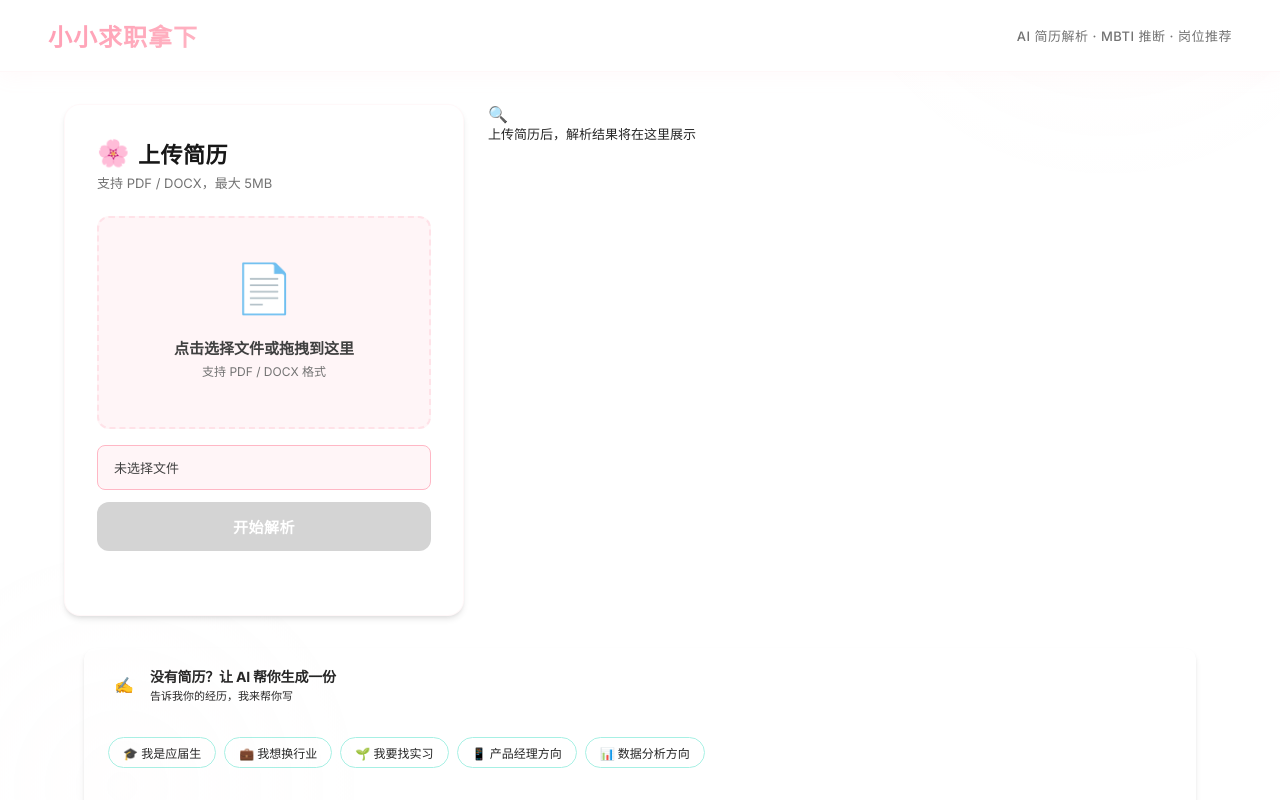
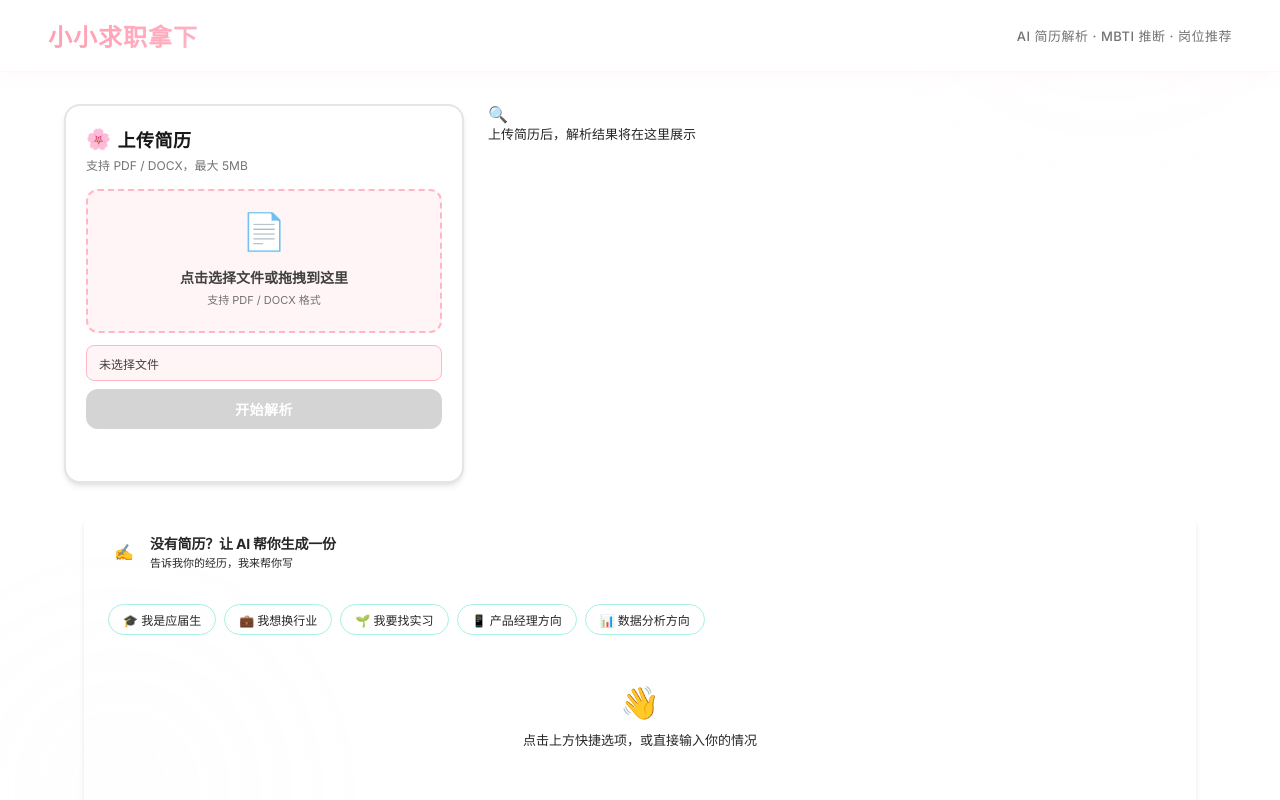
Before and after one commit to catarina-xxxcc/cv_programme, a plain HTML site: page frontend/index.html in a window 1280 px wide. Shown: the top 800 px of the page. Drawn offline with Linux system fonts and the light colour scheme.

Commit message:
优化UI设计：纯白背景+樱花粉点缀，优化字体排版和卡片边框

```diff
--- a/frontend/index.html
+++ b/frontend/index.html
@@ -183,53 +183,54 @@
       border-radius: var(--radius-lg);
       padding: var(--space-xl);
       box-shadow: var(--shadow);
-      border: 1px solid rgba(255, 183, 197, 0.1);
+      border: 2px solid var(--gray-200);
       transition: all 0.3s cubic-bezier(0.4, 0, 0.2, 1);
     }
 
     .card:hover {
       box-shadow: var(--shadow-sakura);
       transform: translateY(-2px);
+      border-color: var(--sakura-primary);
     }
 
-    /* 上传面板 */
+    /* 上传面板 - 缩小尺寸 */
     .upload-panel {
       background: var(--white);
       border-radius: var(--radius-lg);
-      padding: var(--space-xl);
+      padding: 20px;
       box-shadow: var(--shadow);
-      border: 1px solid rgba(255, 183, 197, 0.1);
+      border: 2px solid var(--gray-200);
     }
 
     .upload-panel h2 {
       font-family: 'Noto Serif SC', serif;
-      font-size: 22px;
+      font-size: 18px;
       font-weight: 700;
       color: var(--gray-900);
       margin-bottom: 4px;
       display: flex;
       align-items: center;
-      gap: 8px;
+      gap: 6px;
       letter-spacing: 0.5px;
     }
 
     .upload-panel h2::before {
       content: '🌸';
-      font-size: 26px;
+      font-size: 20px;
     }
 
     .upload-panel .sub {
-      font-size: 13px;
+      font-size: 12px;
       color: var(--gray-500);
-      margin-bottom: var(--space-lg);
+      margin-bottom: 16px;
       font-weight: 400;
     }
 
-    /* 拖拽区域 */
+    /* 拖拽区域 - 缩小 */
     .dropzone {
-      border: 2px dashed rgba(255, 183, 197, 0.3);
+      border: 2px dashed var(--sakura-primary);
       border-radius: var(--radius);
-      padding: var(--space-2xl) var(--space-lg);
+      padding: 24px 16px;
       text-align: center;
       background: var(--sakura-lighter);
       cursor: pointer;
@@ -264,8 +265,8 @@
     }
 
     .dropzone .icon {
-      font-size: 48px;
-      margin-bottom: var(--space);
+      font-size: 36px;
+      margin-bottom: 8px;
       animation: float 3s ease-in-out infinite;
       position: relative;
       z-index: 1;
@@ -273,41 +274,41 @@
 
     @keyframes float {
       0%, 100% { transform: translateY(0px); }
-      50% { transform: translateY(-10px); }
+      50% { transform: translateY(-8px); }
     }
 
     .dropzone .dz-text {
-      font-size: 15px;
+      font-size: 14px;
       font-weight: 600;
       color: var(--gray-700);
-      margin-bottom: var(--space-xs);
+      margin-bottom: 4px;
       position: relative;
       z-index: 1;
     }
 
     .dropzone .dz-hint {
-      font-size: 12px;
+      font-size: 11px;
       color: var(--gray-500);
       position: relative;
       z-index: 1;
     }
 
-    /* 文件信息行 */
+    /* 文件信息行 - 缩小 */
     .file-input-row {
-      margin-top: var(--space-md);
+      margin-top: 12px;
       display: flex;
       flex-direction: column;
-      gap: var(--space);
+      gap: 8px;
     }
 
     .file-name {
-      font-size: 13px;
+      font-size: 12px;
       color: var(--gray-600);
       background: var(--gray-50);
       border-radius: var(--radius-sm);
       border: 1px solid var(--gray-200);
-      padding: var(--space) var(--space-md);
-      min-height: 42px;
+      padding: 8px 12px;
+      min-height: 36px;
       display: flex;
       align-items: center;
       transition: all 0.2s ease;
@@ -320,15 +321,15 @@
       font-weight: 500;
     }
 
-    /* 上传按钮 */
+    /* 上传按钮 - 缩小 */
     .btn-upload {
       width: 100%;
-      padding: 14px;
+      padding: 10px;
       background: linear-gradient(135deg, #FFB7C5 0%, #FF9DB3 100%);
       color: var(--white);
       border: none;
       border-radius: var(--radius);
-      font-size: 15px;
+      font-size: 14px;
       font-weight: 600;
       cursor: pointer;
       transition: all 0.3s cubic-bezier(0.4, 0, 0.2, 1);
@@ -532,7 +533,7 @@
     }
 
     .job-card {
-      border: 1px solid var(--border);
+      border: 2px solid var(--gray-200);
       border-radius: 10px;
       padding: 14px;
       transition: all 0.18s;
@@ -540,8 +541,8 @@
       background: var(--white);
     }
     .job-card:hover {
-      border-color: var(--brand);
-      box-shadow: 0 4px 16px rgba(24,184,154,0.15);
+      border-color: var(--sakura-primary);
+      box-shadow: 0 4px 16px rgba(255,183,197,0.15);
       transform: translateY(-2px);
     }
     .job-card:active {
@@ -602,11 +603,10 @@
     .diagnosis-panel {
       background: var(--white);
       border-radius: var(--radius);
-      padding: 24px;
+      padding: 20px;
       box-shadow: var(--shadow);
-      border: 1px solid var(--border);
+      border: 2px solid var(--gray-200);
       display: none;
-      flex: 1;
     }
     .diagnosis-panel.visible { display: flex; flex-direction: column; }
 
```
Also changed, not shown: docs/index.html (+33 -33 lines).
